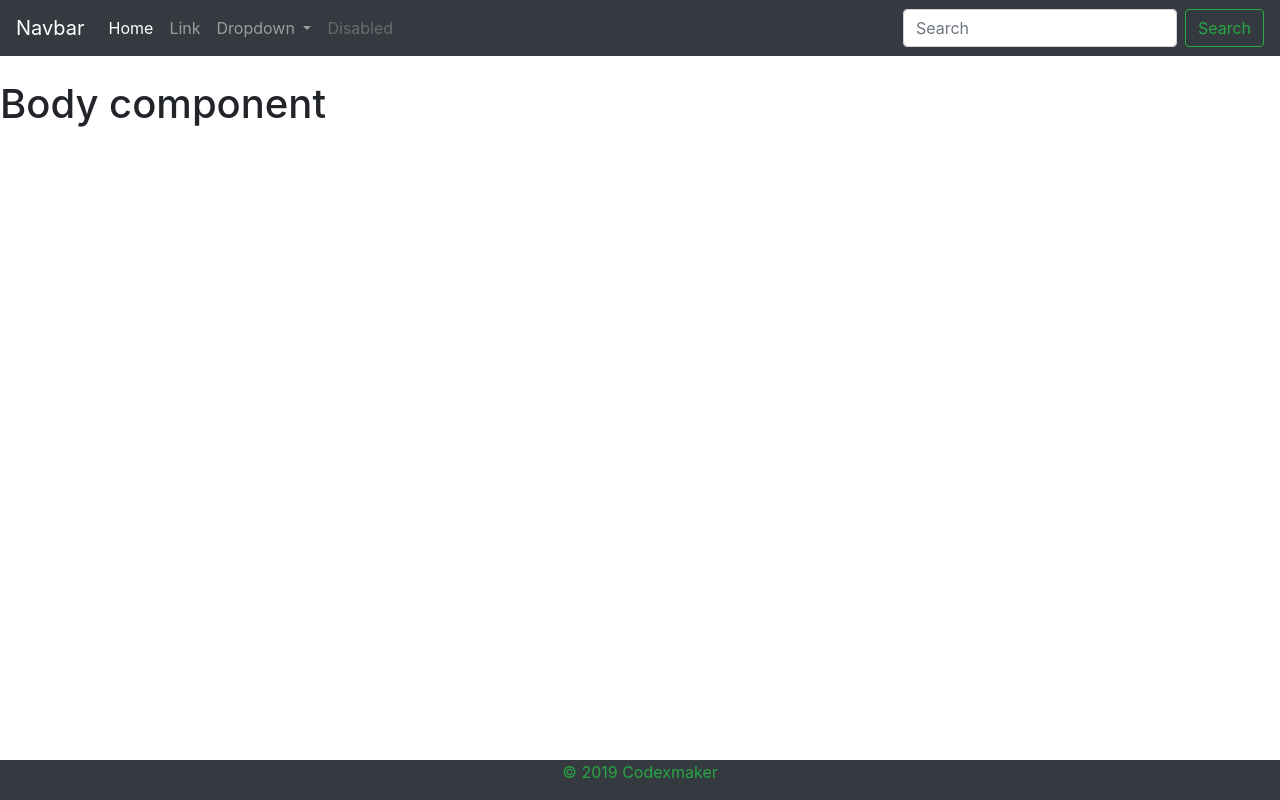
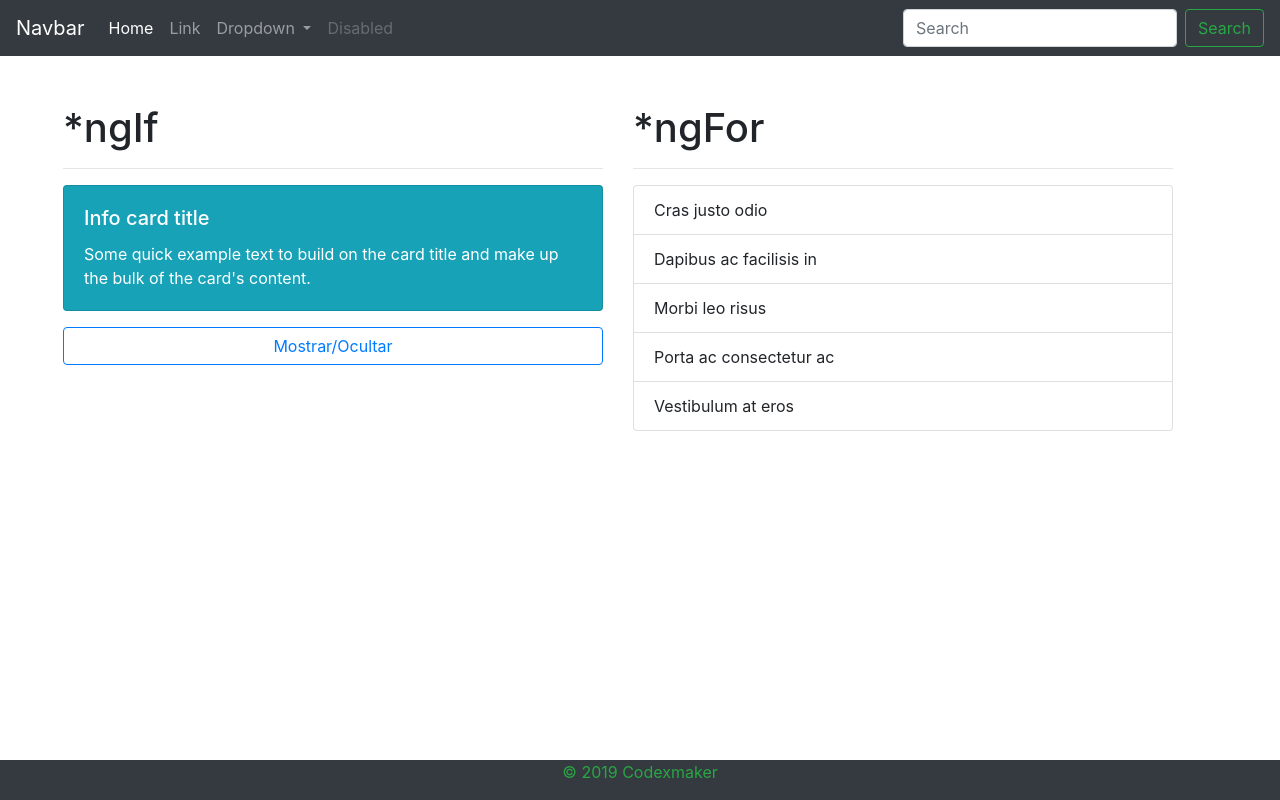
Before and after one commit to CodeXMakerCompany/angularP01, an Angular app: page / in a window 1280 px wide. Built offline with nearby package versions, Linux system fonts and the light colour scheme.

Commit message:
updated version nglf&ngfor

```diff
--- a/src/app/app.component.html
+++ b/src/app/app.component.html
@@ -1,7 +1,10 @@
 <!--The content below is only a placeholder and can be replaced.-->
 <app-header></app-header>
 
+<div class="container m-5">
 
-<app-body class="container"></app-body>
+  <app-body></app-body>
+
+    </div>
 
 <app-footer></app-footer>
--- a/src/app/components/body/body.component.html
+++ b/src/app/components/body/body.component.html
@@ -1 +1,37 @@
-<h1>Body component</h1>
+
+<div class="row">
+
+  <div class="col">
+
+    <h1>*ngIf</h1>
+      <hr>
+
+      <div class="card text-white bg-info mb-3" style="max-width: 100%">
+  <div class="card-body">
+    <h5 class="card-title">Info card title</h5>
+    <p class="card-text">Some quick example text to build on the card title and make up the bulk of the card's content.</p>
+  </div>
+</div>
+
+<button  class="btn btn-outline-primary btn-block">
+  Mostrar/Ocultar</button>
+
+  </div>
+
+  <div class="col">
+
+    <h1>*ngFor</h1>
+      <hr>
+
+      <ul class="list-group">
+<li class="list-group-item">Cras justo odio</li>
+<li class="list-group-item">Dapibus ac facilisis in</li>
+<li class="list-group-item">Morbi leo risus</li>
+<li class="list-group-item">Porta ac consectetur ac</li>
+<li class="list-group-item">Vestibulum at eros</li>
+</ul>
+
+
+  </div>
+
+</div>
```
